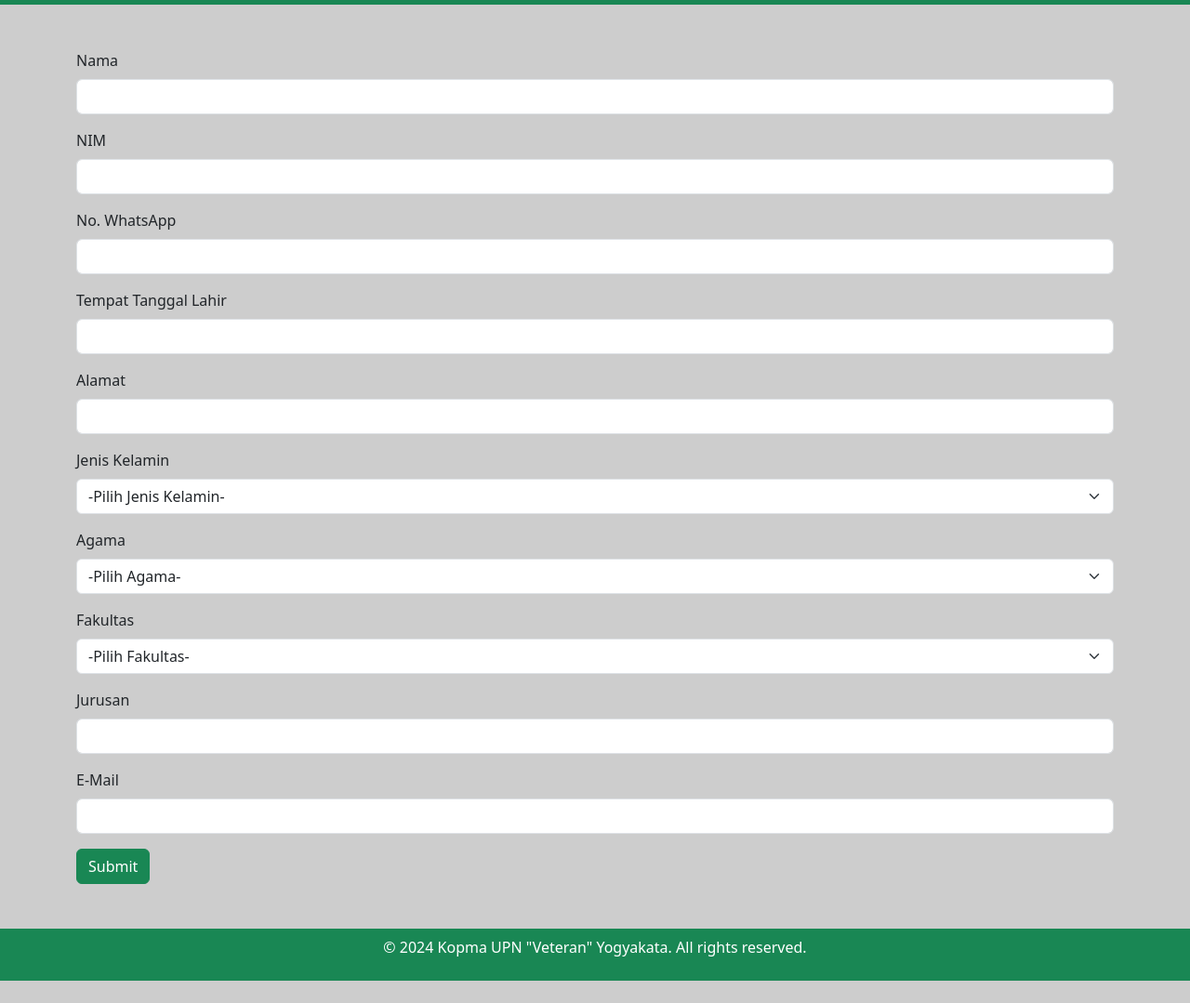
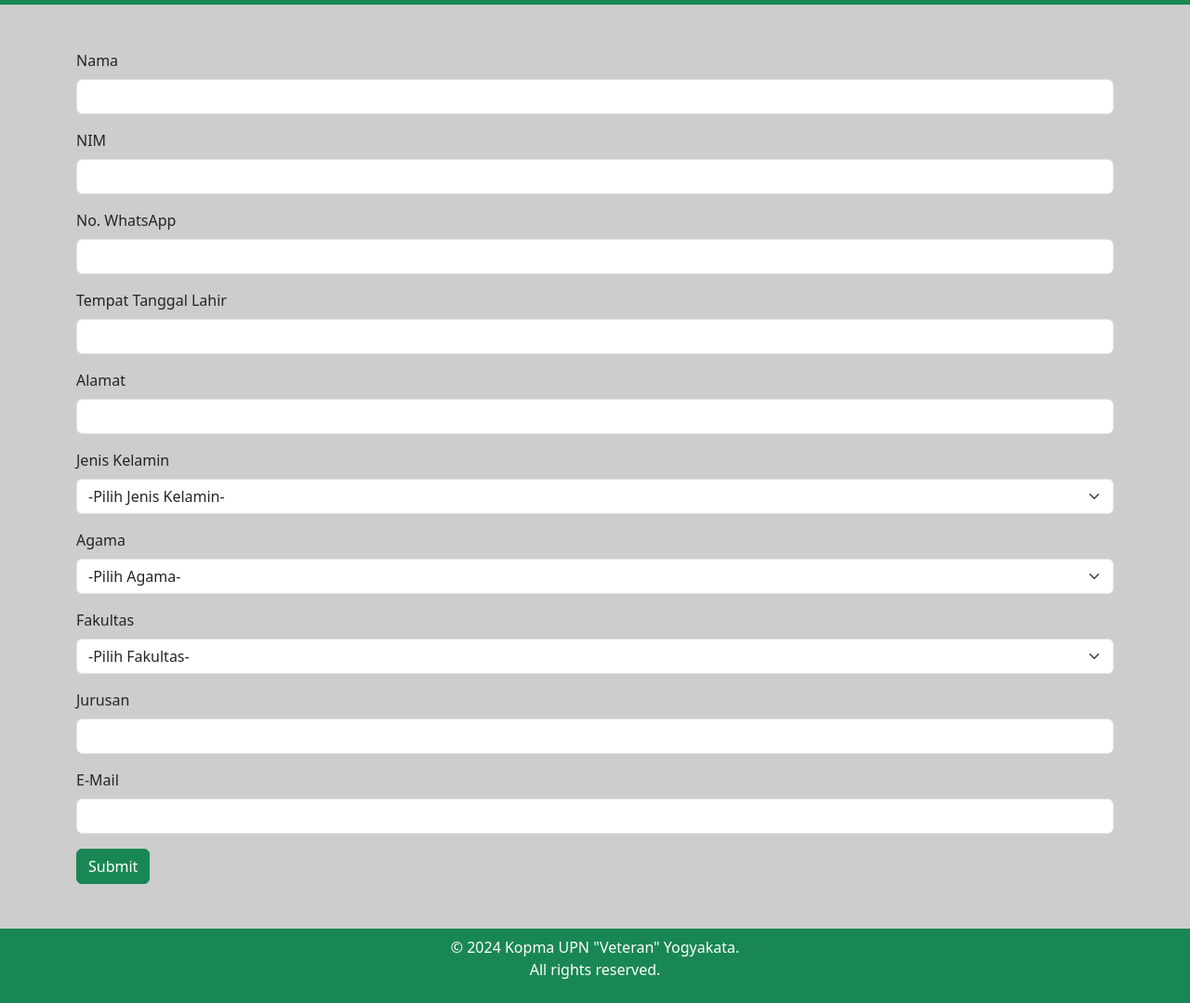
Before and after one commit to Radhiwidya/PendaftaranKopma, a plain HTML site: page index.html in a window 1280 px wide. Shown: the part 66-1145 px from the top of the page at 93% size. Before the commit the page ends 1121 px from the top, so only its background shows below. Drawn offline with nearby package versions, Linux system fonts and the light colour scheme.

Commit message:
Update index.html

```diff
--- a/index.html
+++ b/index.html
@@ -92,7 +92,7 @@
     <script src="https://cdn.jsdelivr.net/npm/bootstrap@5.3.3/dist/js/bootstrap.bundle.min.js" integrity="sha384-YvpcrYf0tY3lHB60NNkmXc5s9fDVZLESaAA55NDzOxhy9GkcIdslK1eN7N6jIeHz" crossorigin="anonymous"></script>
 </body>
 <footer class="bg-success text-white text-center py-2 mt-5">
-    <p>&copy; 2024 Kopma UPN "Veteran" Yogyakata. All rights reserved.</p>
+    <p>&copy; 2024 Kopma UPN "Veteran" Yogyakata.<br>All rights reserved.</p>
 </footer>
 
 </html>
```
